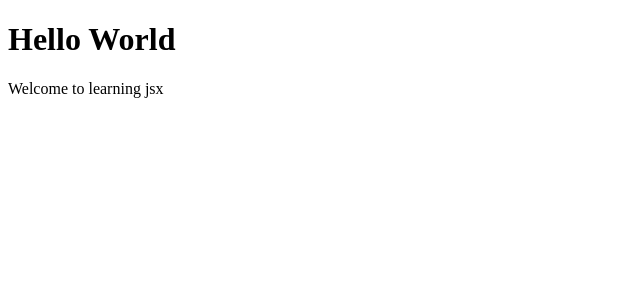
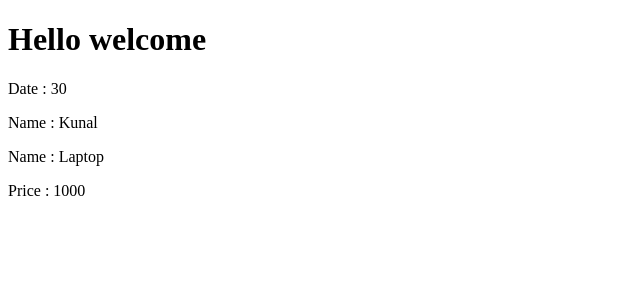
Before and after one commit to kunal-zende/React-Beginner-friendly-course, a React (Vite) app: page / in a window 1280 px wide. Shown: the top 300 px of the page, without its empty margins (0-640 px from the left). Built offline with nearby package versions, Linux system fonts and the light colour scheme.

Commit message:
Basic idea about how to use Dynamic values

```diff
--- a/src/App.jsx
+++ b/src/App.jsx
@@ -1,12 +1,11 @@
-import Footer from "./components/Footer";
-import Header from "./components/Header";
-import MainContent from "./components/MainContent";
-import WelcomeMessage from "./components/WelcomeMessage";
+import Greeting from "./components/Greeting";
+import ProductInfo from "./components/ProductInfo";
 
 const App = () => {
   return (
   <div>
-    <WelcomeMessage/>
+    <Greeting/>
+    <ProductInfo/>
   </div>
   );
 }
--- a/src/components/Footer.jsx
+++ /dev/null
@@ -1,9 +0,0 @@
-const Footer = () =>{
-    return (
-    <footer>
-        <p>@ 2025 MY Website</p>
-    </footer>
-    );
-};
-
-export default Footer;
--- /dev/null
+++ b/src/components/Greeting.jsx
@@ -0,0 +1,15 @@
+const Greeting = () => {
+
+    const greetingMessage = "Hello welcome";
+    const date = new Date();
+    const name = "Kunal";
+    return (
+        <div>
+            <h1>{greetingMessage}</h1>
+            <p>Date : {date.getDate()}</p>
+            <p>Name : {name}</p>
+        </div>
+    );
+}
+
+export default Greeting;
--- a/src/components/Header.jsx
+++ /dev/null
@@ -1,14 +0,0 @@
-const Header = () => {
-    return (
-        <div>
-            <h1>Welcome to my Website</h1>
-            <nav>
-                <a href="">Home</a>
-                <a href="">About</a>
-                <a href="">Contact</a>
-            </nav>
-        </div>
-    );
-};
-
-export default Header;
--- a/src/components/MainContent.jsx
+++ /dev/null
@@ -1,10 +0,0 @@
-const MainContent = () =>{
-    return (
-    <main>
-        <h2>Main Content</h2>
-        <p>Lorem, ipsum dolor sit amet consectetur adipisicing elit. Officiis dolores est ullam quibusdam sapiente laboriosam non temporibus quas iusto rem molestias fugit voluptate praesentium possimus voluptatem culpa, expedita enim animi!</p>
-    </main>
-    );
-};
-
-export default MainContent;
--- /dev/null
+++ b/src/components/ProductInfo.jsx
@@ -0,0 +1,15 @@
+const ProductInfo = () => {
+    const info = {
+        name : "Laptop",
+        price : 1000,
+    }
+
+    return (
+        <div>
+            <p>Name : {info.name}</p>
+            <p>Price : {info.price}</p>
+        </div>
+    );
+}
+
+export default ProductInfo;
--- a/src/components/WelcomeMessage.jsx
+++ /dev/null
@@ -1,11 +0,0 @@
-const WelcomeMessage = () =>{
-    return (
-        <div>
-            <h1>Hello World</h1>
-            <p>Welcome to learning jsx</p>
-
-        </div>
-    );
-};
-
-export default WelcomeMessage;
```
Also changed, not shown: src/components/JSXRules.jsx (deleted, +0 -10 lines).
